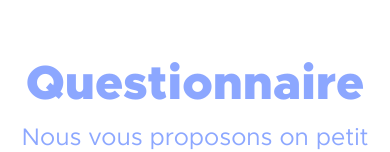
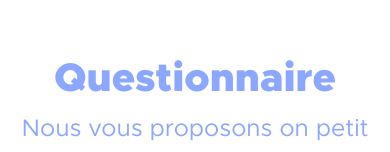
Before and after one commit to OwenCalvin/NirvanaFront, a Vue app: page / in a window 390 px wide. Shown: the part 3067-3219 px from the top of the page. Built offline with nearby package versions, Linux system fonts and the light colour scheme; no server answers.

Commit message:
responsive title

```diff
--- a/src/pages/Home.vue
+++ b/src/pages/Home.vue
@@ -169,7 +169,7 @@ export default {
       return (this.currentValue / 0.01).toFixed(0)
     },
     paris() {
-      return (this.co2() / (180 * 58)).toFixed(4)
+      return (this.co2() * 1000 / (180 * 58)).toFixed(4)
     },
     person() {
       return (this.currentValue / (7520 / 2) * 100).toFixed(2) + '%'
@@ -335,6 +335,9 @@ a {
   h1 {
     font-size: 4em;
   }
+  .title {
+    font-size: 2.5em;
+  }
 }
 
 .sub-title {
```
